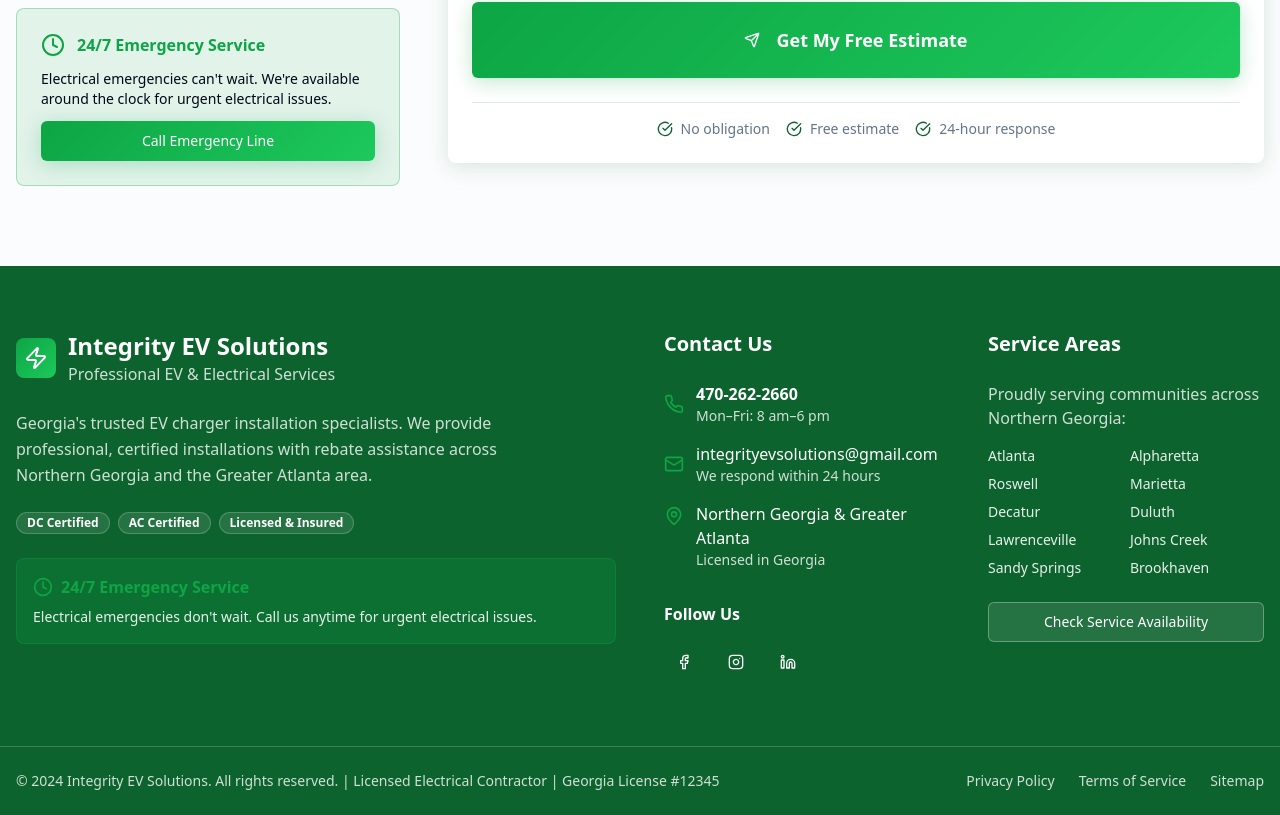
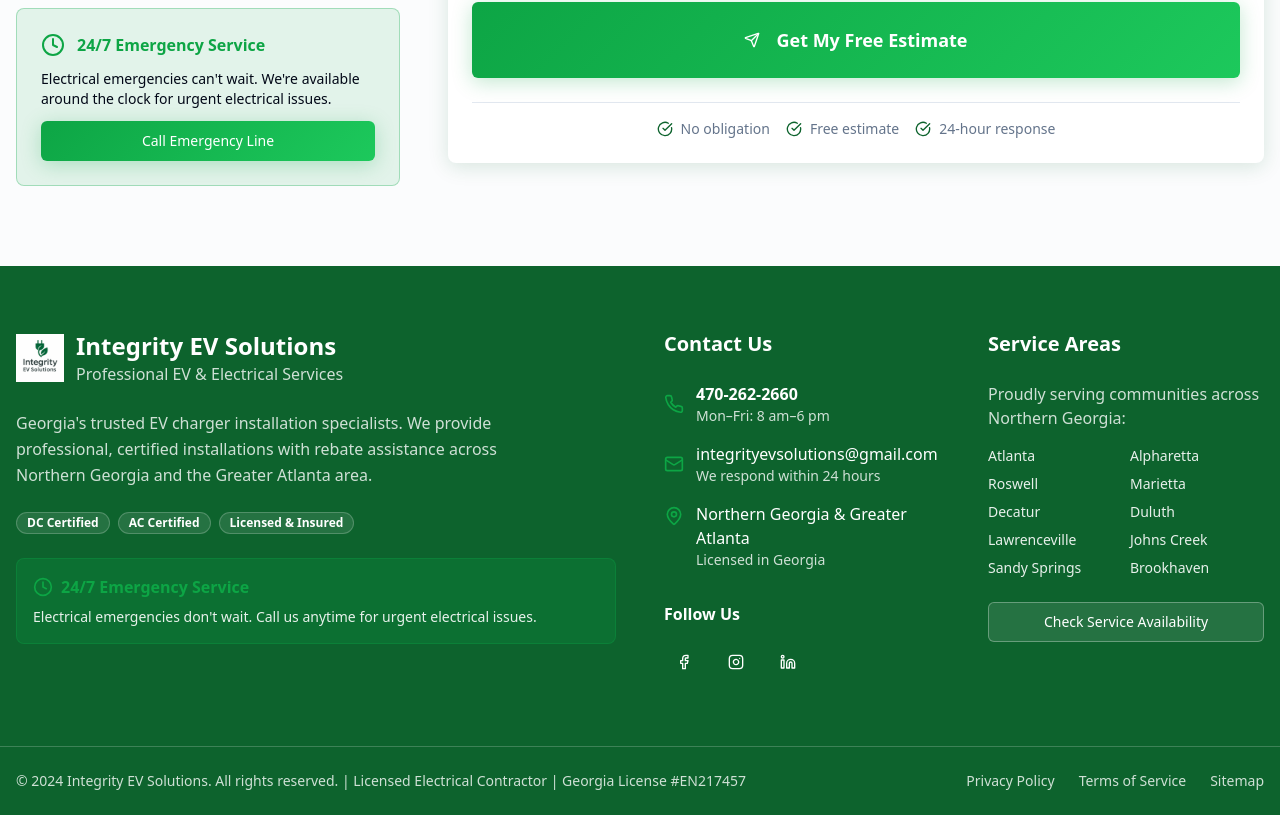
Before and after one commit to jordanlander/elevate-integrity-ev, a React (Vite) app: page / in a window 1280 px wide. Shown: the part 6852-7667 px from the top of the page. Built offline with nearby package versions, Linux system fonts and the light colour scheme; the HTML template or start-up script is replaced by a standard one.

Commit message:
Update footer with logo

```diff
--- a/src/components/Footer.tsx
+++ b/src/components/Footer.tsx
@@ -25,9 +25,11 @@ const Footer = () => {
           {/* Company Info */}
           <div className="lg:col-span-2">
             <div className="flex items-center gap-3 mb-6">
-              <div className="bg-gradient-accent p-2 rounded-lg">
-                <Zap className="w-6 h-6 text-accent-foreground" />
-              </div>
+              <img
+                src="/lovable-uploads/d923a6a4-f64f-4305-a496-04656c5a6bf2.png"
+                alt="Integrity EV Solutions Logo"
+                className="w-12 h-12"
+              />
               <div>
                 <div className="font-bold text-2xl">Integrity EV Solutions</div>
                 <div className="text-primary-foreground/80">Professional EV & Electrical Services</div>
@@ -141,7 +143,7 @@ const Footer = () => {
         <div className="container mx-auto px-4 py-6">
           <div className="flex flex-col md:flex-row justify-between items-center gap-4 text-sm text-primary-foreground/80">
             <div>
-              © 2024 Integrity EV Solutions. All rights reserved. | Licensed Electrical Contractor | Georgia License #12345
+              © 2024 Integrity EV Solutions. All rights reserved. | Licensed Electrical Contractor | Georgia License #EN217457
             </div>
             <div className="flex gap-6">
               <a href="#privacy" className="hover:text-accent transition-colors">Privacy Policy</a>
```
